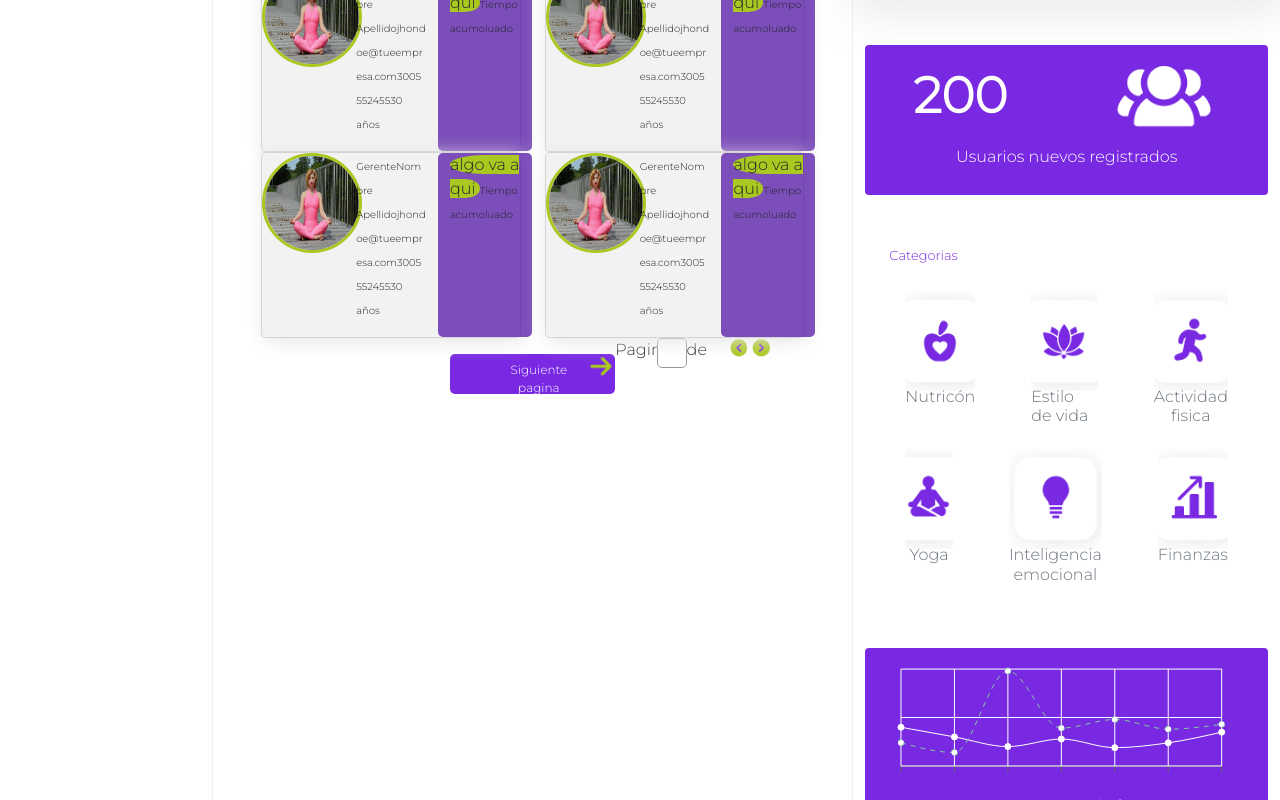
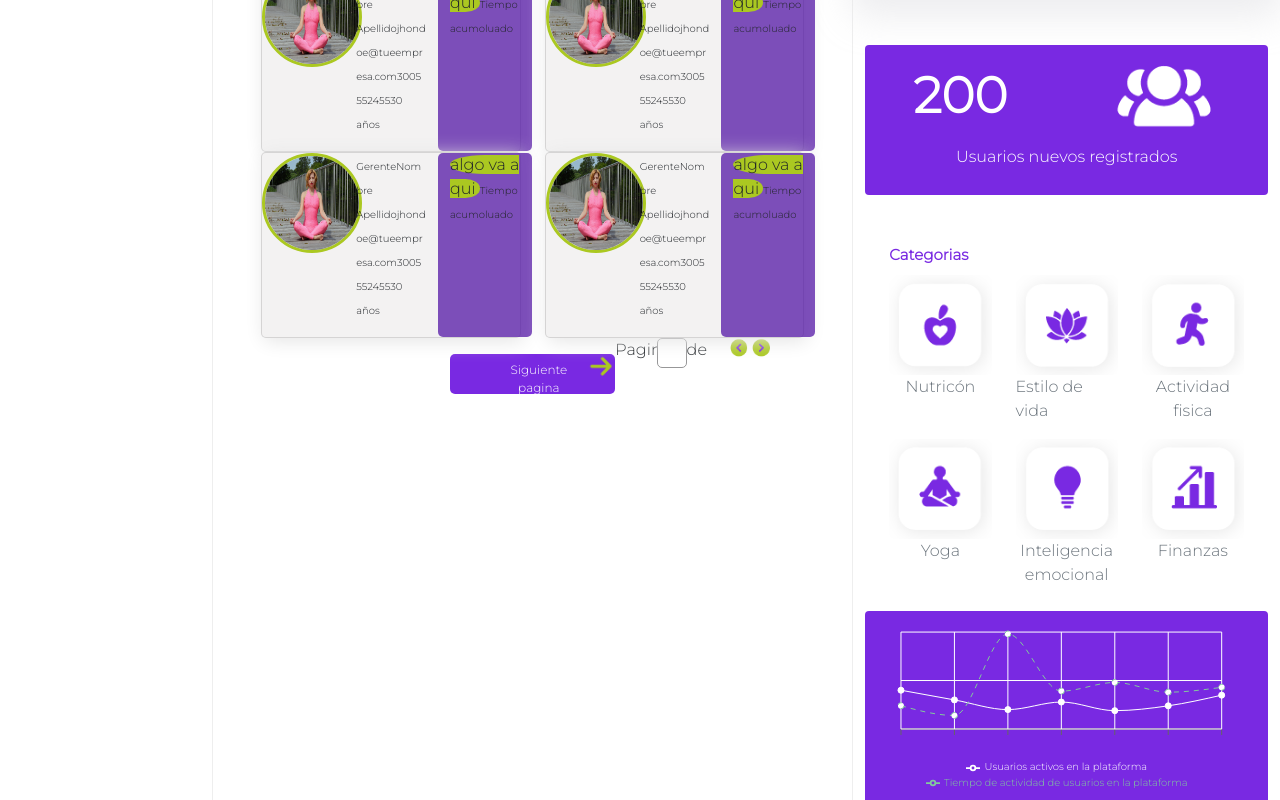
Before and after one commit to anfemoca19/proyecto_impacta, a React (Create React App) app: page /users in a window 1280 px wide. Shown: the part 467-1267 px from the top of the page. Built offline with nearby package versions, Linux system fonts and the light colour scheme.

Commit message:
Se modifica las categorias componente

```diff
--- a/src/components/Categories/categories.jsx
+++ b/src/components/Categories/categories.jsx
@@ -4,50 +4,51 @@ import { Link } from "react-router-dom";
 export default function Categorias() {
   return (
     <>
-      <div className="container  mb-5 mt-5">
+      <div className="container-fluid  mb-4 mt-5">
         <span className="title-style">Categorias</span>
-
-        <div className="row mt-3">
-          <div className="col text-center style-container container-icon">
-            <Link className="nav-link">
+        <div className="row mt-2">
+          <div className="col text-center ">
+            <Link className="">
               <span className="rounded style-icon icon-nutricion-blanco" />
-              <h6 className="card-subtitle mb-2 text-muted">Nutricón</h6>
+              <span className="card-subtitle text-muted mt-5">Nutricón</span>
             </Link>
           </div>
-          <div className="col text-cente container-icon">
-            <Link className="nav-link">
+          <div className="col text-cente">
+            <Link className="">
               <span className="rounded style-icon icon-estilo-vida-blanco " />
-              <h6 className="card-subtitle mb-2 text-muted">Estilo de vida</h6>
+              <span className="card-subtitle text-muted mt-2">
+                Estilo de vida
+              </span>
             </Link>
           </div>
-          <div className="col text-center container-icon">
-            <Link className="nav-link">
-              <span className="rounded style-icon icon-actividad-fisica-blanco" />
-              <h6 className="card-subtitle mb-2 text-muted">
+          <div className="col text-center">
+            <Link className="">
+              <span className="rounded style-icon icon-actividad-fisica-blanco " />
+              <span className="card-subtitle text-muted mt-2">
                 Actividad fisica
-              </h6>
+              </span>
             </Link>
           </div>
         </div>
-        <div className="row">
-          <div className="col text-center container-icon">
-            <Link className="nav-link" to="">
+        <div className="row mt-3">
+          <div className="col text-center">
+            <Link className="" to="">
               <span className="rounded style-icon icon-yoga-blanco" />
-              <h6 className="card-subtitle mb-2 text-muted">Yoga</h6>
+              <span className="card-subtitle  text-muted mt-2">Yoga</span>
             </Link>
           </div>
-          <div className="col text-center container-icon">
-            <Link className="nav-link" to="">
+          <div className="col text-center">
+            <Link className="" to="">
               <span className="rounded style-icon icon-inteligencia-blanco" />
-              <h6 className="card-subtitle mb-2 text-muted">
+              <span className="card-subtitle  text-muted mt-2">
                 Inteligencia emocional
-              </h6>
+              </span>
             </Link>
           </div>
-          <div className="col text-center container-icon">
-            <Link className="nav-link" to="">
+          <div className="col text-center">
+            <Link className="" to="">
               <span className="rounded style-icon icon-finanzas-blanco" />
-              <h6 className="card-subtitle mb-2 text-muted">Finanzas</h6>
+              <span className="card-subtitle  text-muted mt-2">Finanzas</span>
             </Link>
           </div>
         </div>
--- a/src/components/Categories/categories.scss
+++ b/src/components/Categories/categories.scss
@@ -1,7 +1,12 @@
 .title-style {
   color: #7929e2;
-  font-size: 13px;
+  font-size: 15px;
+  font-weight: bold;
 }
+a{
+  text-decoration: none;
+}
+
 .style-icon {
   height: 100px;
   display: block;
@@ -10,7 +15,9 @@
   background-position: center center;
   background-size: cover;
 }
+
 .icon-nutricion-blanco {
+  height: 100px;
   background-image: url("../../imagenes/icono-categoria-nutricion-blanco.png");
   &:hover {
     background-image: url("../../imagenes/icono-categoria-nutricion-color.png");
```
